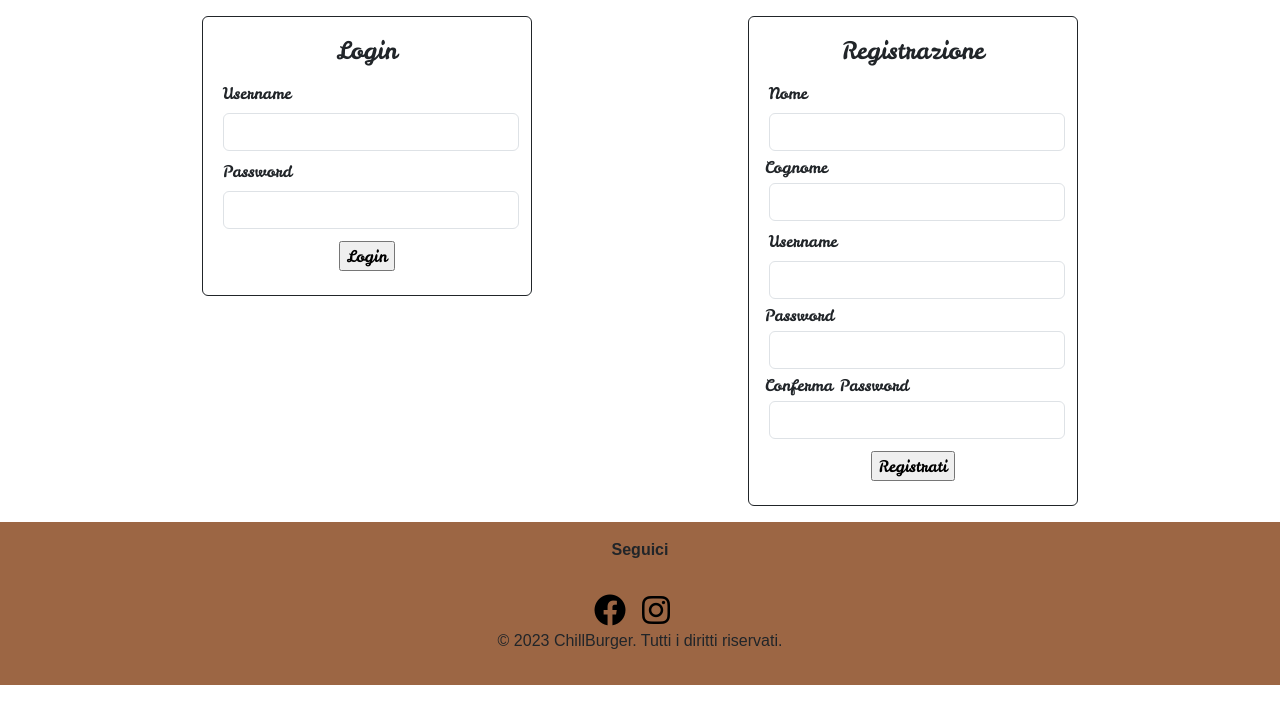
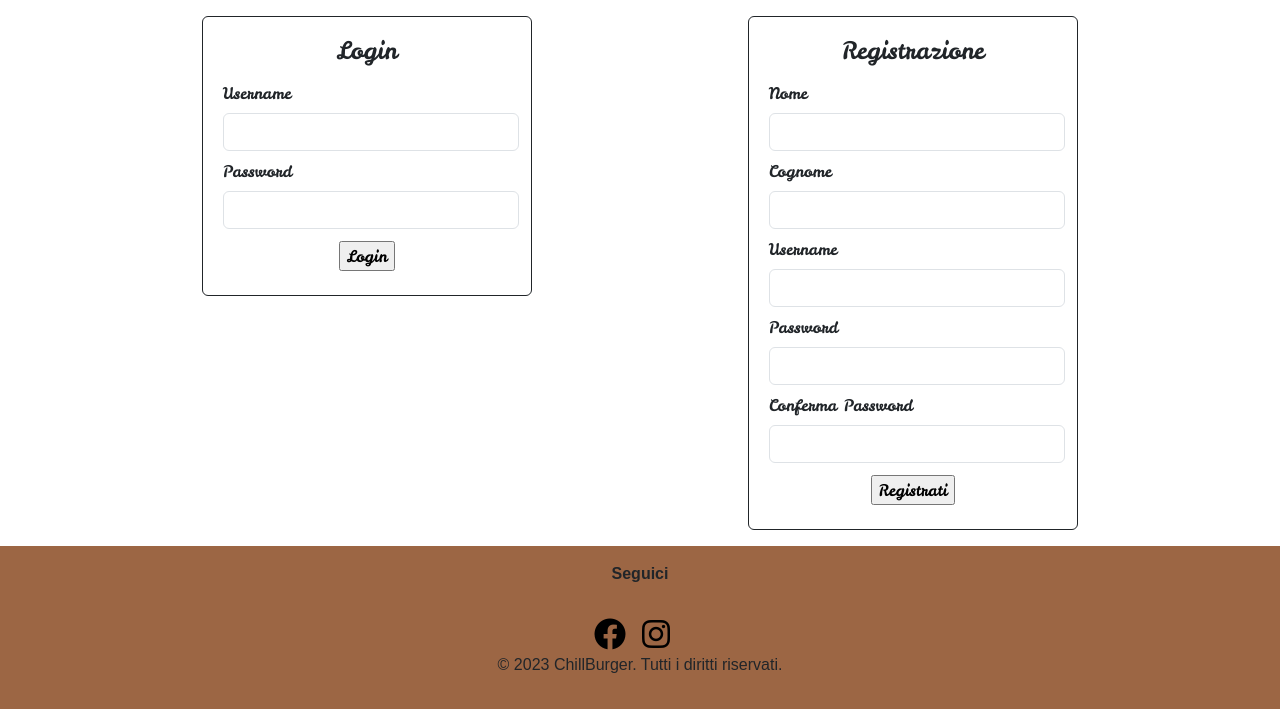
Before and after one commit to Filoferro03/ChillBurgerWebProject, a PHP site: page /login.php in a window 1280 px wide. Shown: the part 112-821 px from the top of the page. Before the commit the page ends 797 px from the top, so only its background shows below. Run offline with PHP 8.4, Linux system fonts and the light colour scheme.

Commit message:
modified the form and changed the ids

```diff
--- a/chillburger/template/base.php
+++ b/chillburger/template/base.php
@@ -8,12 +8,12 @@
 
     <!-- CSS “core” -->
     <link href="https://cdn.jsdelivr.net/npm/bootstrap@5.3.5/dist/css/bootstrap.min.css"
-          rel="stylesheet"
-          integrity="sha384-SgOJa3DmI69IUzQ2PVdRZhwQ+dy64/BUtbMJw1MZ8t5HZApcHrRKUc4W0kG879m7"
-          crossorigin="anonymous">
+        rel="stylesheet"
+        integrity="sha384-SgOJa3DmI69IUzQ2PVdRZhwQ+dy64/BUtbMJw1MZ8t5HZApcHrRKUc4W0kG879m7"
+        crossorigin="anonymous">
     <link rel="stylesheet" href="./css/style.css">
     <link rel="stylesheet"
-          href="https://cdnjs.cloudflare.com/ajax/libs/font-awesome/6.4.2/css/all.min.css">
+        href="https://cdnjs.cloudflare.com/ajax/libs/font-awesome/6.4.2/css/all.min.css">
 
     <?php
     /* ==========  CSS extra (per‑pagina)  ========== */
@@ -132,7 +132,11 @@
     </header>
 
     <main>
-        <?php require($templateParams["nome"]); ?>
+        <?php
+        if (isset($templateParams["nome"])) {
+            require($templateParams["nome"]);
+        }
+        ?>
     </main>
 
     <footer class="py-3">
@@ -159,6 +163,16 @@
         </div>
     </footer>
 
+    <?php
+    if (isset($templateParams["js"])):
+        foreach ($templateParams["js"] as $script):
+    ?>
+            <script src="<?php echo $script; ?>"></script>
+    <?php
+        endforeach;
+    endif;
+    ?>
+
     <script src="https://cdn.jsdelivr.net/npm/bootstrap@5.3.5/dist/js/bootstrap.bundle.min.js"
         integrity="sha384-k6d4wzSIapyDyv1kpU366/PK5hCdSbCRGRCMv+eplOQJWyd1fbcAu9OCUj5zNLiq"
         crossorigin="anonymous"></script>
--- a/chillburger/template/login-form.php
+++ b/chillburger/template/login-form.php
@@ -2,15 +2,18 @@
     <div class="container d-flex flex-column flex-md-row">
         <div class="container d-flex flex-column align-items-center ">
             <div class="d-flex flex-column align-items-center col-12 col-md-10">
-                <form action="#" method="POST" class="d-flex flex-column col-12 col-md-10">
+                <form action="#" method="POST" id="formlogin" name="login" class="d-flex flex-column col-12 col-md-10">
                     <fieldset class=" p-3 m-3 border border-dark rounded">
                         <div class="text-center">
                             <legend>Login</legend>
                         </div>
+
                         <label for="loginusername" class="form-label m-1">Username</label>
-                        <input type="text" id="loginusername" class="form-control m-1">
-                        <label for="loginpassword" class="m-1">Password</label>
-                        <input type="password" id="loginpassword" class="form-control m-1">
+                        <input type="text" id="loginusername" name="loginusername" class="form-control m-1">
+
+                        <label for="loginpassword" class="form-label m-1">Password</label>
+                        <input type="password" id="loginpassword" name="loginpassword" class="form-control m-1">
+
                         <div class="text-center">
                             <input type="submit" value="Login" class="m-2">
                         </div>
@@ -20,21 +23,27 @@
         </div>
         <div class="container d-flex flex-column align-items-center">
             <div class="d-flex flex-column align-items-center col-12 col-md-10">
-                <form action="#" method="POST" class="d-flex flex-column col-12 col-md-10">
+                <form action="#" method="POST" id="formregister" name="register" class="d-flex flex-column col-12 col-md-10">
                     <fieldset class="p-3 m-3 border border-dark rounded">
                         <div class="text-center">
                             <legend>Registrazione</legend>
                         </div>
+
                         <label for="nome" class="form-label m-1 ">Nome</label>
-                        <input type="text" id="nome" class="form-control m-1">
-                        <label for="cognome">Cognome</label>
-                        <input type="text" id="cognome" class="form-control m-1">
-                        <label for="username" class="form-label m-1">Username</label>
-                        <input type="text" id="username" class="form-control m-1">
-                        <label for="password">Password</label>
-                        <input type="password" id="password" class="form-control m-1">
-                        <label for="confermapassword">Conferma Password</label>
-                        <input type="password" id="confermapassword" class="form-control m-1">
+                        <input type="text" id="nome" name="nome" class="form-control m-1">
+
+                        <label for="cognome" class="form-label m-1">Cognome</label>
+                        <input type="text" id="cognome" name="cognome" class="form-control m-1">
+
+                        <label for="registerusername" class="form-label m-1">Username</label>
+                        <input type="text" id="registerusername" name="registerusername" class="form-control m-1">
+
+                        <label for="registerpassword" class="form-label m-1">Password</label>
+                        <input type="password" id="registerpassword" name="registerpassword" class="form-control m-1">
+
+                        <label for="confirmpassword" class="form-label m-1">Conferma Password</label>
+                        <input type="password" id="confirmpassword" name="confirmpassword" class="form-control m-1">
+
                         <div class="text-center">
                             <input type="submit" value="Registrati" class="m-2">
                         </div>
```
